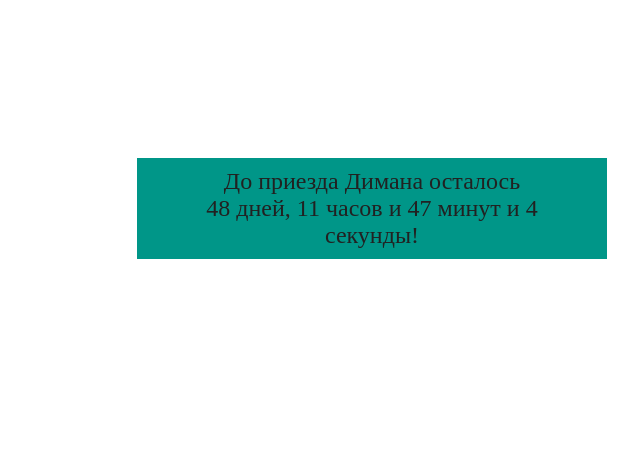
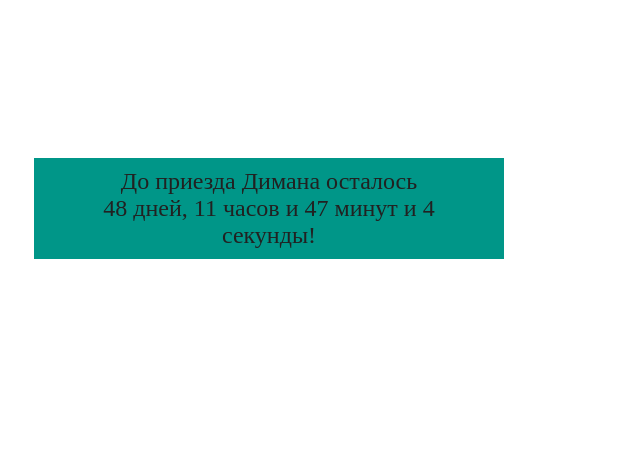
Before and after one commit to burdakin/diman_timer, a PHP site: page / in a window 1280 px wide. Shown: the top 465 px of the page, without its empty margins (371-1011 px from the left). Run offline with PHP 8.4, Linux system fonts and the light colour scheme.

Commit message:
Improved position of timer

```diff
--- a/style.css
+++ b/style.css
@@ -25,9 +25,9 @@ html {
     color: #212121;
     font-size: 24px;
     text-align: center;
+    margin: 0 auto;
     position: relative;
     top: 150px;
-    left: 500px;
     width: 430px;
     background-color: #009688;
     padding-left: 20px;
```
